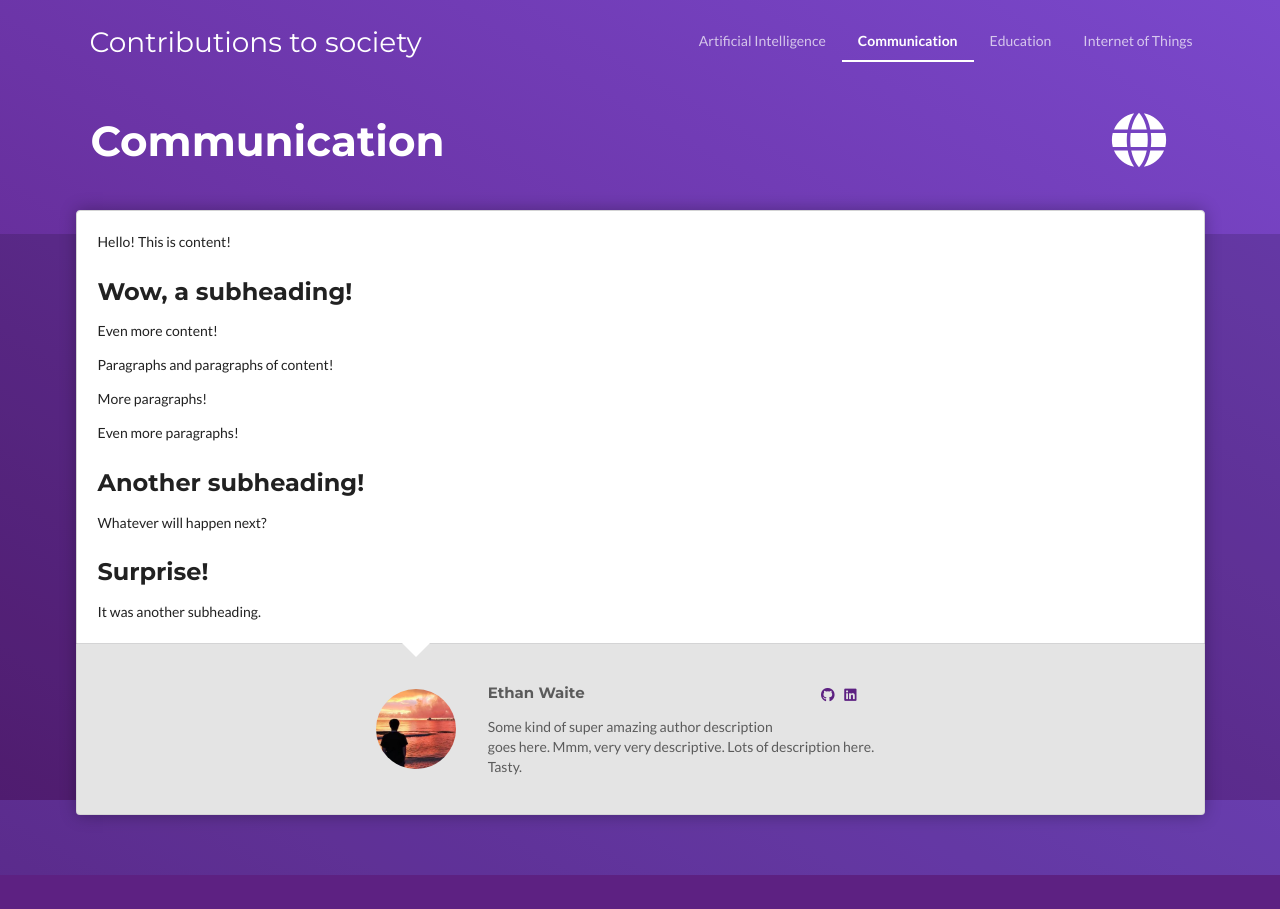
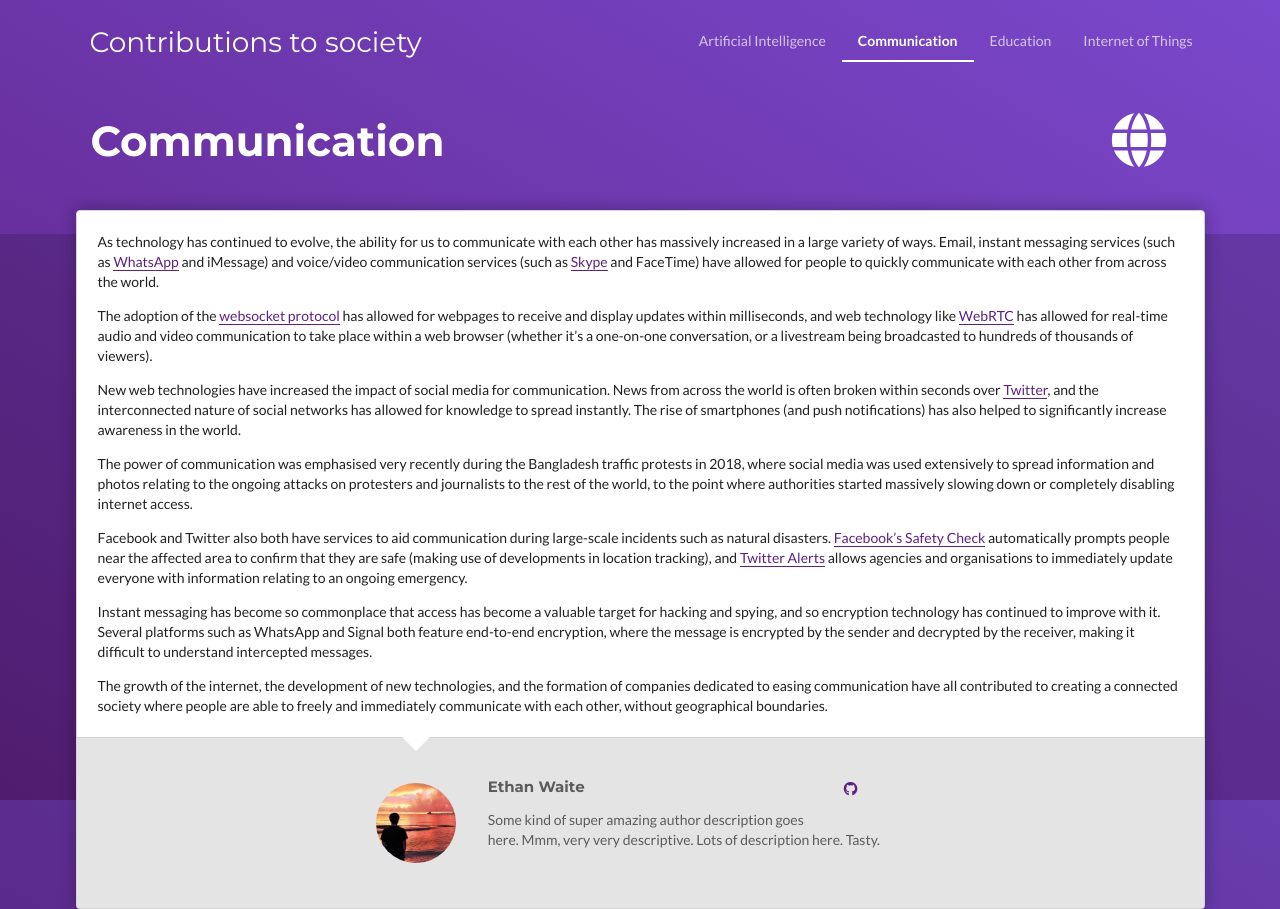
Before and after one commit to grimm004/computing-contributions, a plain HTML site: page src/communication.html in a window 1280 px wide. Shown: the top 909 px of the page. Before the commit the page ends 875 px from the top, so only its background shows below. Drawn offline with nearby package versions, Linux system fonts and the light colour scheme.

Commit message:
Work on communication page content

```diff
--- a/src/communication.html
+++ b/src/communication.html
@@ -40,22 +40,34 @@
         <div class="main">
             <div class="ui container">
                 <div class="wrapper page">
-                    <div class="ui padded top attached segment">
-                        <!-- todo -->
-                        <p>Hello! This is content!</p>
+                    <div class="content ui padded top attached segment">
+                        <p>
+                            As technology has continued to evolve, the ability for us to communicate with each other has massively increased in a large variety of ways. Email, instant messaging services (such as <a href="https://www.whatsapp.com/" target="_blank">WhatsApp</a> and iMessage) and voice/video communication services (such as <a href="https://skype.com/" target="_blank">Skype</a> and FaceTime) have allowed for people to quickly communicate with each other from across the world.
+                        </p>
 
-                        <h2>Wow, a subheading!</h2>
+                        <p>
+                            The adoption of the <a href="https://developer.mozilla.org/en-US/docs/Web/API/WebSockets_API" target="_blank">websocket protocol</a> has allowed for webpages to receive and display updates within milliseconds, and web technology like <a href="https://webrtc.org/" target="_blank">WebRTC</a> has allowed for real-time audio and video communication to take place within a web browser (whether it’s a one-on-one conversation, or a livestream being broadcasted to hundreds of thousands of viewers).
+                        </p>
 
-                        <p>Even more content!</p>
-                        <p>Paragraphs and paragraphs of content!</p>
-                        <p>More paragraphs!</p>
-                        <p>Even more paragraphs!</p>
+                        <p>
+                            New web technologies have increased the impact of social media for communication. News from across the world is often broken within seconds over <a href="https://twitter.com/" target="_blank">Twitter</a>, and the interconnected nature of social networks has allowed for knowledge to spread instantly. The rise of smartphones (and push notifications) has also helped to significantly increase awareness in the world.
+                        </p>
 
-                        <h2>Another subheading!</h2>
-                        <p>Whatever will happen next?</p>
+                        <p>
+                            The power of communication was emphasised very recently during the Bangladesh traffic protests in 2018, where social media was used extensively to spread information and photos relating to the ongoing attacks on protesters and journalists to the rest of the world, to the point where authorities started massively slowing down or completely disabling internet access.
+                        </p>
 
-                        <h2>Surprise!</h2>
-                        <p>It was another subheading.</p>
+                        <p>
+                            Facebook and Twitter also both have services to aid communication during large-scale incidents such as natural disasters. <a href="https://www.facebook.com/about/crisisresponse/" target="_blank">Facebook’s Safety Check</a> automatically prompts people near the affected area to confirm that they are safe (making use of developments in location tracking), and <a href="https://help.twitter.com/en/managing-your-account/how-to-use-twitter-alerts" target="_blank">Twitter Alerts</a> allows agencies and organisations to immediately update everyone with information relating to an ongoing emergency.
+                        </p>
+
+                        <p>
+                            Instant messaging has become so commonplace that access has become a valuable target for hacking and spying, and so encryption technology has continued to improve with it. Several platforms such as WhatsApp and Signal both feature end-to-end encryption, where the message is encrypted by the sender and decrypted by the receiver, making it difficult to understand intercepted messages.
+                        </p>
+
+                        <p>
+                            The growth of the internet, the development of new technologies, and the formation of companies dedicated to easing communication have all contributed to creating a connected society where people are able to freely and immediately communicate with each other, without geographical boundaries.
+                        </p>
                     </div>
 
                     <div class="author ui padded bottom attached segment">
@@ -67,9 +79,6 @@
                                     <div class="ui basic right floated segment">
                                         <a href="https://github.com/EthanWaite" target="_blank">
                                             <i class="icon github"></i>
-                                        </a>
-                                        <a href="https://linkedin.com/" target="_blank">
-                                            <i class="icon linkedin"></i>
                                         </a>
                                     </div>
                                     <h4>Ethan Waite</h4>
--- a/src/style.css
+++ b/src/style.css
@@ -100,6 +100,14 @@ header .nav-bar.ui.secondary.pointing.inverted.menu {
     margin: -24px 0px 0px 24px;
 }
 
+.main .content a {
+    border-bottom: solid 1px #5D2182;
+}
+
+.main .content a:hover {
+    border-bottom-color: #7A48CC;
+}
+
 /********************************************************************************
  ** HOMEPAGE STYLES
  ********************************************************************************/
```
